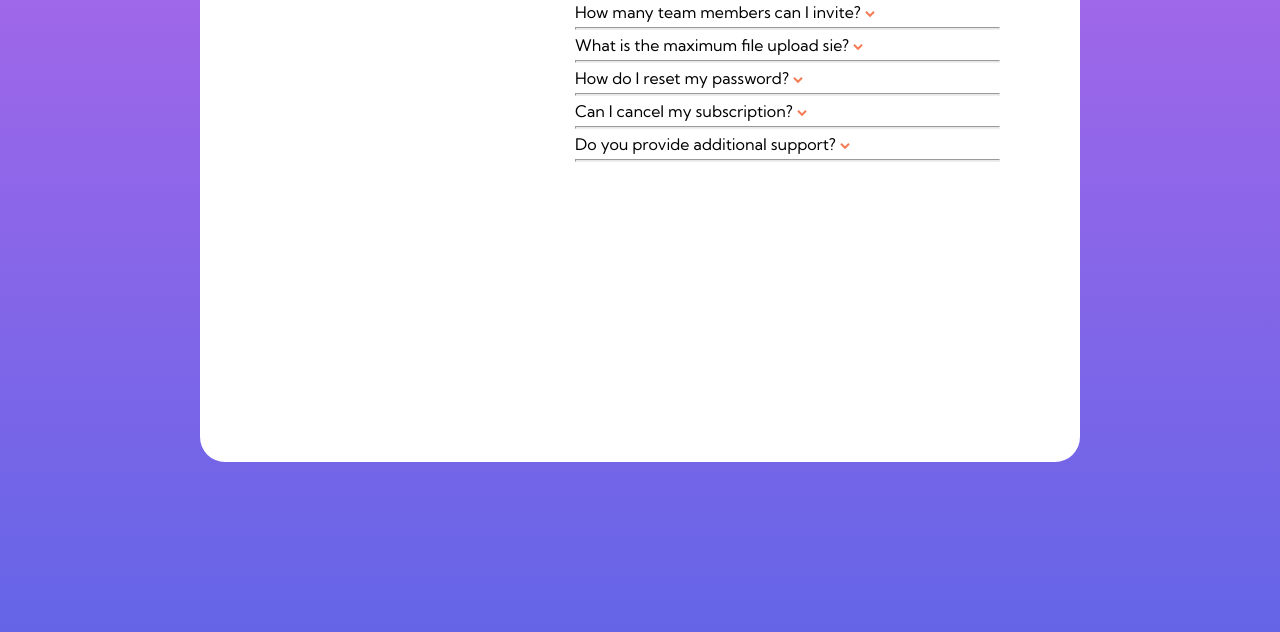
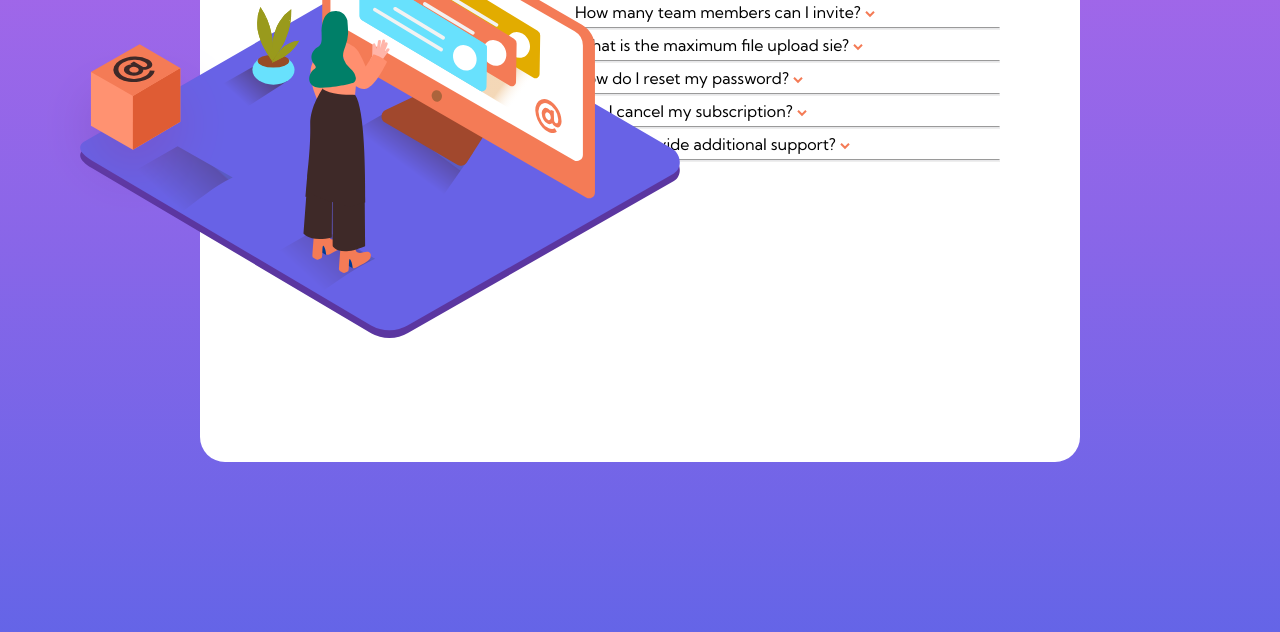
Before and after one commit to Levvani/Accordion, a plain HTML site: page index.html in a window 1280 px wide. Shown: the part 168-800 px from the top of the page. Drawn offline with Linux system fonts and the light colour scheme; files whose address does not match are found by name.

Commit message:
Update index.html

```diff
--- a/index.html
+++ b/index.html
@@ -49,8 +49,8 @@
     </div>
 
   </div>
-    <img class="desktop"src="images/illustration-woman-online-desktop.svg" alt="">
-    <img class="box"src="images/illustration-box-desktop.svg" alt="">
+    <img class="desktop"src="illustration-woman-online-desktop.svg" alt="">
+    <img class="box"src="illustration-box-desktop.svg" alt="">
 
 <!--  <div class="attribution">
     Challenge by <a href="https://www.frontendmentor.io?ref=challenge" target="_blank">Frontend Mentor</a>.
```
